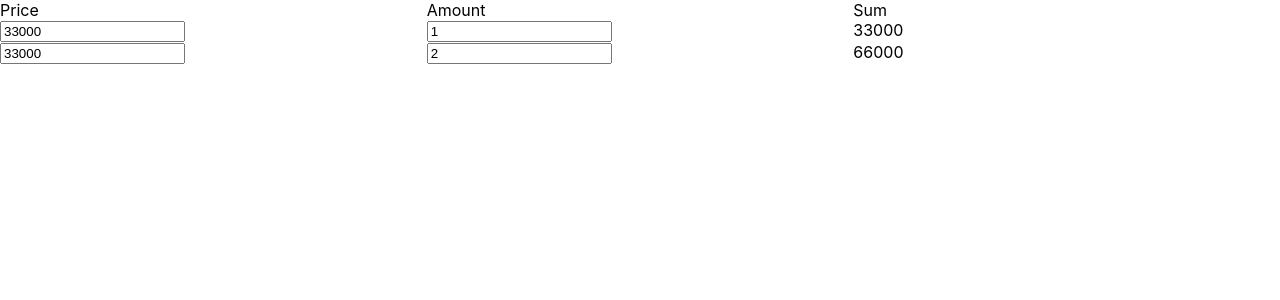
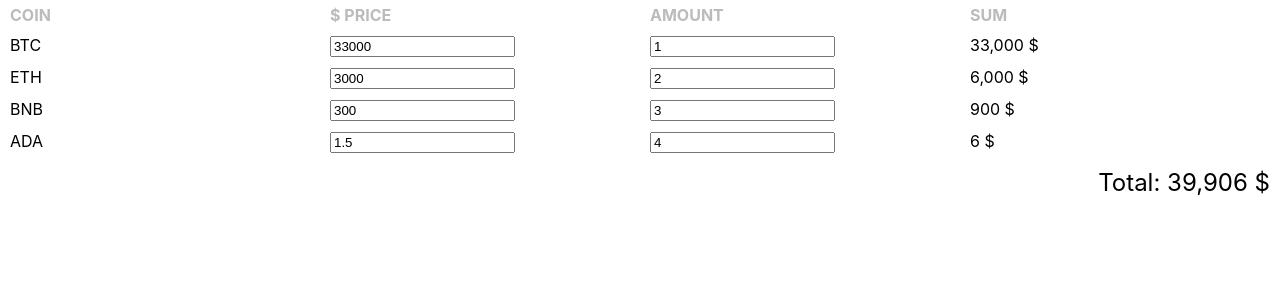
Before and after one commit to vpoberezh/redux-example, a React (Create React App) app: page / in a window 1280 px wide. Shown: the top 300 px of the page. Built offline with nearby package versions, Linux system fonts and the light colour scheme.

Commit message:
simple page

```diff
--- a/package.json
+++ b/package.json
@@ -12,9 +12,11 @@
     "@types/react": "^17.0.38",
     "@types/react-dom": "^17.0.11",
     "classnames": "^2.3.1",
+    "numeral": "^2.0.6",
     "react": "^17.0.2",
     "react-dom": "^17.0.2",
     "react-redux": "^7.2.6",
+    "react-router-dom": "^6.2.1",
     "react-scripts": "5.0.0",
     "typescript": "^4.5.5",
     "web-vitals": "^2.1.4"
@@ -48,6 +50,7 @@
     ]
   },
   "devDependencies": {
+    "@types/numeral": "^2.0.2",
     "@typescript-eslint/eslint-plugin": "^4.26.0",
     "@typescript-eslint/parser": "^4.26.0",
     "eslint": "^7.27.0",
--- a/src/app/index.tsx
+++ b/src/app/index.tsx
@@ -1,10 +1,16 @@
 import React from 'react';
+
+import { HashRouter, Routes, Route } from 'react-router-dom';
+
 import { CustomPage } from '../pages';
 
 export const App: React.FC = () => {
     return (
-        <div>
-            <CustomPage />
-        </div>
+        <HashRouter>
+            <Routes>
+                <Route path="/" element={<CustomPage />}></Route>
+                <Route path="/redux" element={<CustomPage />}></Route>
+            </Routes>
+        </HashRouter>
     );
 };
--- /dev/null
+++ b/src/consts.ts
@@ -0,0 +1,8 @@
+import { CoinInfo } from './interfaces';
+
+export const CoinList: CoinInfo[] = [
+    { code: 'btc', price: 33000, amount: 1 },
+    { code: 'eth', price: 3000, amount: 2 },
+    { code: 'bnb', price: 300, amount: 3 },
+    { code: 'ada', price: 1.5, amount: 4 },
+];
--- a/src/interfaces.ts
+++ b/src/interfaces.ts
@@ -4,3 +4,9 @@
         status: string;
     };
 }
+
+export interface CoinInfo {
+    code: string;
+    price: number;
+    amount: number;
+}
--- a/src/pages/coin-row/index.module.scss
+++ b/src/pages/coin-row/index.module.scss
@@ -1,8 +1,16 @@
 .root {
     display: flex;
     flex-direction: row;
+    &:hover{
+        background-color: aliceblue;
+    }
 }
 
 .item {
     flex: 1;
+    padding: 5px 10px;
 }
+
+.code {
+    text-transform: uppercase;
+}
--- a/src/pages/coin-row/index.tsx
+++ b/src/pages/coin-row/index.tsx
@@ -1,13 +1,16 @@
-import React, { useCallback, useMemo, useState } from 'react';
+import React, { useCallback, useEffect, useMemo, useState } from 'react';
 import s from './index.module.scss';
 import classNames from 'classnames';
+import numeral from 'numeral';
 
 interface Props {
+    code: string;
     defaultPrice?: number;
     defaultAmount?: number;
+    onChange: (code: string, sum: number) => void;
 }
 
-export const CoinRow: React.FC<Props> = ({ defaultPrice = 0, defaultAmount = 1 }) => {
+export const CoinRow: React.FC<Props> = ({ code, defaultPrice = 0, defaultAmount = 1, onChange }) => {
     const [price, setPrice] = useState<string>(defaultPrice.toString());
     const [amount, setAmount] = useState<string>(defaultAmount.toString());
 
@@ -20,18 +23,23 @@
     }, []);
 
     const sum = useMemo(() => {
-        return parseInt(price) * parseInt(amount);
+        return parseFloat(price) * parseInt(amount);
     }, [price, amount]);
+
+    useEffect(() => {
+        onChange(code, sum);
+    }, [sum]);
 
     return (
         <div className={classNames(s.root)}>
+            <div className={classNames(s.item, s.code)}>{code}</div>
             <div className={s.item}>
-                <input value={price} onChange={handlePriceChange} />
+                <input value={price} onChange={handlePriceChange} type="number" />
             </div>
             <div className={s.item}>
-                <input value={amount} onChange={handleAmountChange} />
+                <input value={amount} onChange={handleAmountChange} type="number" />
             </div>
-            <div className={s.item}>{sum}</div>
+            <div className={s.item}>{numeral(sum).format('0,0[.]00 $')}</div>
         </div>
     );
 };
--- a/src/pages/column/index.module.scss
+++ /dev/null
@@ -1,8 +0,0 @@
-.root {
-    display: flex;
-    flex-direction: column;
-}
-
-.title {
-    font-weight: 600;
-}
--- a/src/pages/index.module.scss
+++ b/src/pages/index.module.scss
@@ -6,8 +6,18 @@
 .header {
     display: flex;
     flex-direction: row;
+    color: rgb(187, 187, 187);
+    font-weight: bold;
+    text-transform: uppercase;
 
     >* {
         flex:1;
+        padding: 5px 10px;
     }
 }
+
+.footer {
+    text-align: right;
+    padding: 10px;
+    font-size: 24px;
+}
--- a/src/pages/index.tsx
+++ b/src/pages/index.tsx
@@ -1,20 +1,40 @@
-import React from 'react';
+import React, { useCallback, useMemo, useState } from 'react';
+import numeral from 'numeral';
 
 import s from './index.module.scss';
 import { CoinRow } from './coin-row';
+import { CoinList } from '../consts';
 
 export const CustomPage: React.FC = () => {
+    const [allSum, setAllSum] = useState<{ [key: string]: number }>({});
+
+    const handleChange = useCallback(
+        (code: string, sum) => {
+            allSum[code] = sum;
+            setAllSum({ ...allSum });
+        },
+        [allSum]
+    );
+
+    const total = useMemo(() => {
+        const keys = Object.keys(allSum);
+        return keys.map((key) => allSum[key]).reduce((a, b) => a + b, 0);
+    }, [allSum]);
+
     return (
         <div className={s.root}>
             <div className={s.header}>
-                <div>Price</div>
+                <div>Coin</div>
+                <div>$ Price</div>
                 <div>Amount</div>
                 <div>Sum</div>
             </div>
             <div className={s.content}>
-                <CoinRow defaultPrice={33000} defaultAmount={1} />
-                <CoinRow defaultPrice={33000} defaultAmount={2} />
+                {CoinList.map(({ code, price, amount }, i) => (
+                    <CoinRow key={i} code={code} defaultPrice={price} defaultAmount={amount} onChange={handleChange} />
+                ))}
             </div>
+            <div className={s.footer}>{`Total: ${numeral(total).format('0,0[.]00 $')}`}</div>
         </div>
     );
 };
```
Also changed, not shown: src/pages/column/index.tsx (deleted, +0 -18 lines), 1 other file (tests, documents, lock files or other folders).
